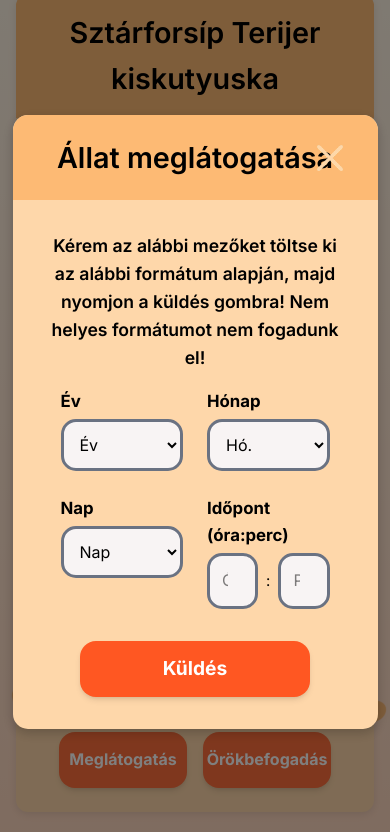
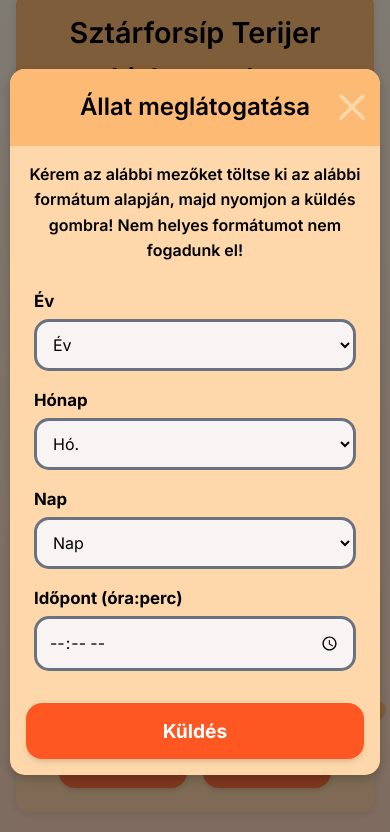
Before and after one commit to Szaszuge/menhely, a Vue app in the folder menhely/: page /petdetails in a window 390 px wide. Both pictures are taken after a click on the button "Meglátogatás". Shown: the part 824-1656 px from the top of the page. Built offline with nearby package versions, Linux system fonts and the light colour scheme.

Commit message:
SCRUM-126 Állat látogatás popup reszponzivitás és idő bugfix

```diff
--- a/menhely/src/components/VisitPopup.vue
+++ b/menhely/src/components/VisitPopup.vue
@@ -8,8 +8,7 @@ const emit = defineEmits(['close']);
 const ev = ref('');
 const ho = ref('');
 const nap = ref('');
-const ora = ref('');
-const perc = ref('');
+const time = ref('');
 
 const closePopup = () => {
   emit('close');
@@ -57,25 +56,13 @@ const closePopup = () => {
 
           <div class="input-group">
             <label for="time">Időpont (óra:perc)</label>
-            <div class="time-container">
-              <input
-                type="number"
-                v-model="ora"
-                min="0"
-                max="23"
-                placeholder="Óra"
-                class="time-input"
-              />
-              <span>:</span>
-              <input
-                type="number"
-                v-model="perc"
-                min="0"
-                max="59"
-                placeholder="Perc"
-                class="time-input"
-              />
-            </div>
+            <input
+              type="time"
+              v-model="time"
+              id="time"
+              class="time-input"
+              placeholder="00:00"
+            />
           </div>
         </div>
 
@@ -99,12 +86,13 @@ const closePopup = () => {
   justify-content: center;
   align-items: center;
   z-index: 100;
+  padding: 10px;
 }
 
 .popup-container {
   background: #FED7AA;
   border-radius: 15px;
-  width: calc(100vw - 25px);
+  width: 100%;
   max-width: 650px;
   margin: auto;
   box-shadow: 0 4px 12px rgba(0, 0, 0, 0.2);
@@ -136,24 +124,22 @@ const closePopup = () => {
 
 .close-icon {
   position: absolute;
-  right: 25px;
+  right: 15px;
   top: 50%;
   transform: translateY(-50%);
   width: 26px;
   height: 26px;
   cursor: pointer;
-  margin-right: 10px;
 }
 
 .popup-content {
-  padding: 2rem;
+  padding: 1.5rem;
   flex-grow: 1;
-  min-height: 400px;
 }
 
 .description-text {
   text-align: center;
-  margin-bottom: 1rem;
+  margin-bottom: 1.5rem;
   font-size: 1.1rem;
   font-weight: 600;
 }
@@ -162,7 +148,22 @@ const closePopup = () => {
   display: grid;
   grid-template-columns: repeat(2, 1fr);
   gap: 1.5rem;
-  padding: 0 1rem;
+  padding: 0 0.5rem;
+}
+
+@media (max-width: 600px) {
+  .date-time-grid {
+    grid-template-columns: 1fr;
+    gap: 1rem;
+  }
+
+  .popup-title-container h2 {
+    font-size: 1.5rem;
+  }
+
+  .description-text {
+    font-size: 1rem;
+  }
 }
 
 label {
@@ -181,14 +182,9 @@ label {
   font-size: 1rem;
 }
 
-.time-container {
-  display: flex;
-  align-items: center;
-  gap: 8px;
-}
-
 .time-input {
-  flex: 1;
+  display: block;
+  width: 100%;
 }
 
 .button-container {
@@ -204,4 +200,14 @@ label {
   font-size: 1.2rem;
   padding: 12px;
 }
+
+@media (max-width: 400px) {
+  .submit-button {
+    width: 100%;
+  }
+
+  .popup-content {
+    padding: 1rem;
+  }
+}
 </style>
```
